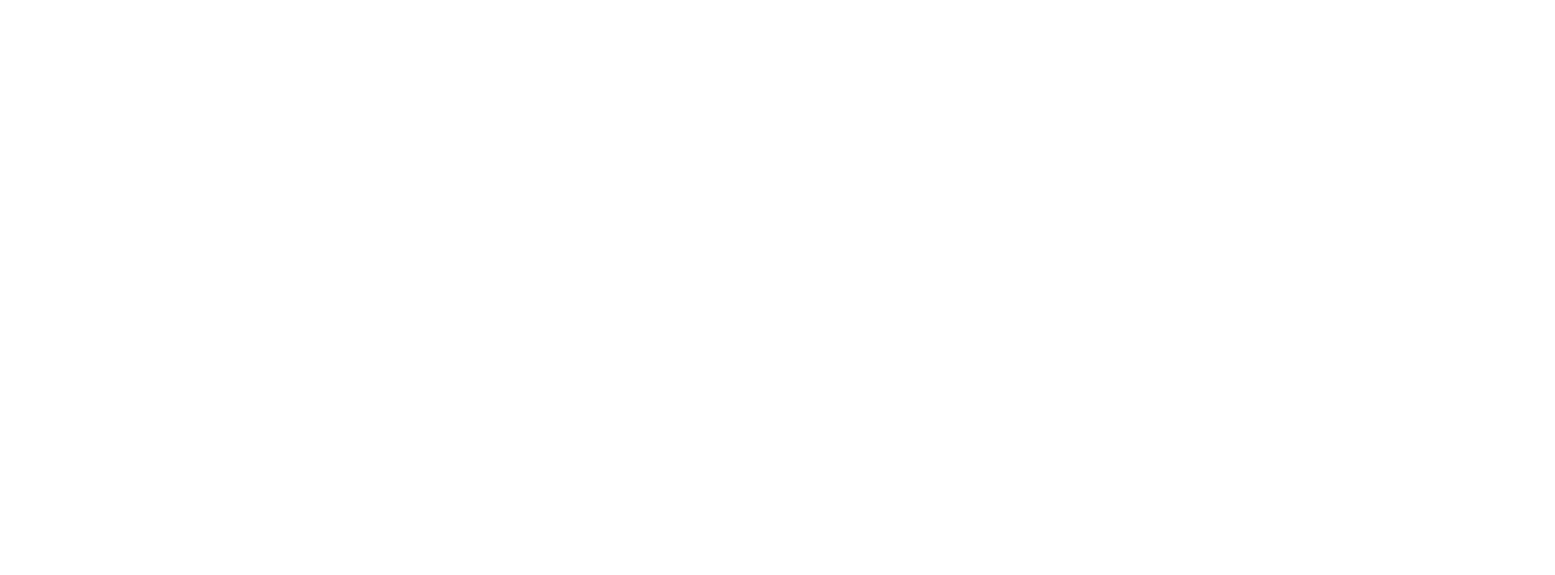
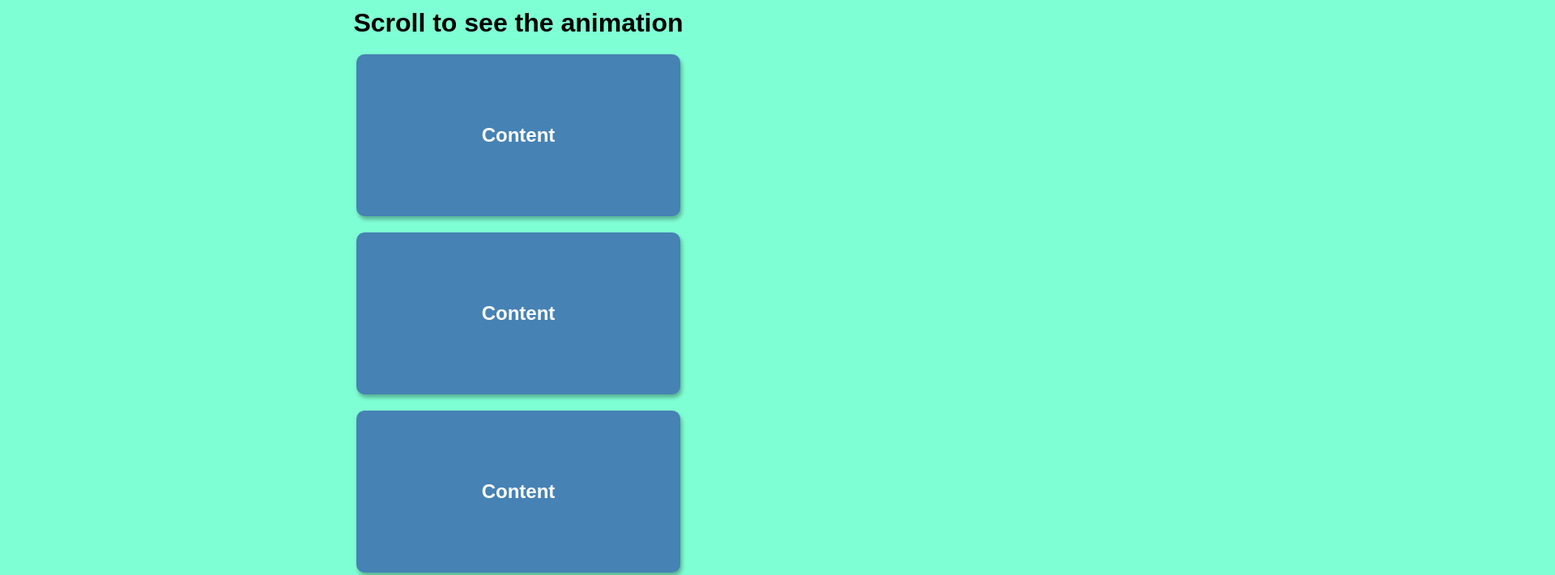
Before and after one commit to sah16/jspractice, a plain HTML site: page Scroll animation/index.html in a window 1280 px wide. Shown: the top 710 px of the page at 81% size, 1920 px wide, since content can reach past the window. Drawn offline with Linux system fonts and the light colour scheme.

Commit message:
made changes in new branch

```diff
--- a/Scroll animation/index.html
+++ b/Scroll animation/index.html
@@ -8,6 +8,20 @@
     <link rel="stylesheet" href="style.css">
 </head>
 <body>
+    <h1>Scroll to see the animation</h1>
+    <div class="box"><h2>Content</h2></div>
+    <div class="box"><h2>Content</h2></div>
+    <div class="box"><h2>Content</h2></div>
+    <div class="box"><h2>Content</h2></div>
+    <div class="box"><h2>Content</h2></div>
+    <div class="box"><h2>Content</h2></div>
+    <div class="box"><h2>Content</h2></div>
+    <div class="box"><h2>Content</h2></div>
+    <div class="box"><h2>Content</h2></div>
+    <div class="box"><h2>Content</h2></div>
+    <div class="box"><h2>Content</h2></div>
+    <div class="box"><h2>Content</h2></div>
+    <div class="box"><h2>Content</h2></div>
     <script src="script.js"></script>
 </body>
 </html>
--- a/Scroll animation/script.js
+++ b/Scroll animation/script.js
@@ -0,0 +1,20 @@
+const boxes = document.querySelectorAll('.box')
+
+window.addEventListener('scroll', checkBoxes)
+
+checkBoxes()
+
+function checkBoxes(){
+    const triggerBottom = window.innerHeight / 5 *4
+
+    boxes.forEach(box =>{
+        const boxTop = box.getBoundingClientRect().top
+
+        if (boxTop < triggerBottom){
+            box.classList.add('show')
+        }
+        else{
+            box.classList.remove('show')
+        }
+    })
+}
--- a/Scroll animation/style.css
+++ b/Scroll animation/style.css
@@ -0,0 +1,41 @@
+* {
+    box-sizing: border-box;
+}
+
+body {
+    background-color: aquamarine;
+    font-family: Arial, Helvetica, sans-serif;
+    display: flex;
+    flex-direction: column;
+    align-items: center;
+    justify-content: center;
+    margin: 0;
+    overflow-x: hidden;
+}
+
+h1 {
+    margin: 10px;
+}
+
+.box {
+    background-color: steelblue;
+    color: white;
+    display: flex;
+    align-items: center;
+    justify-content: center;
+    width: 400px;
+    height: 200px;
+    margin: 10px;
+    border-radius: 10px;
+    box-shadow: 2px 4px 5px rgba(0, 0, 0, 0.3);
+    transform: translateX(400%);
+    transition: transform 0.8s ease;
+}
+
+.box:nth-of-type(even) {
+    transform: translateX(-400%);
+}
+
+.box.show {
+    transform: translateX(0);
+}
```
